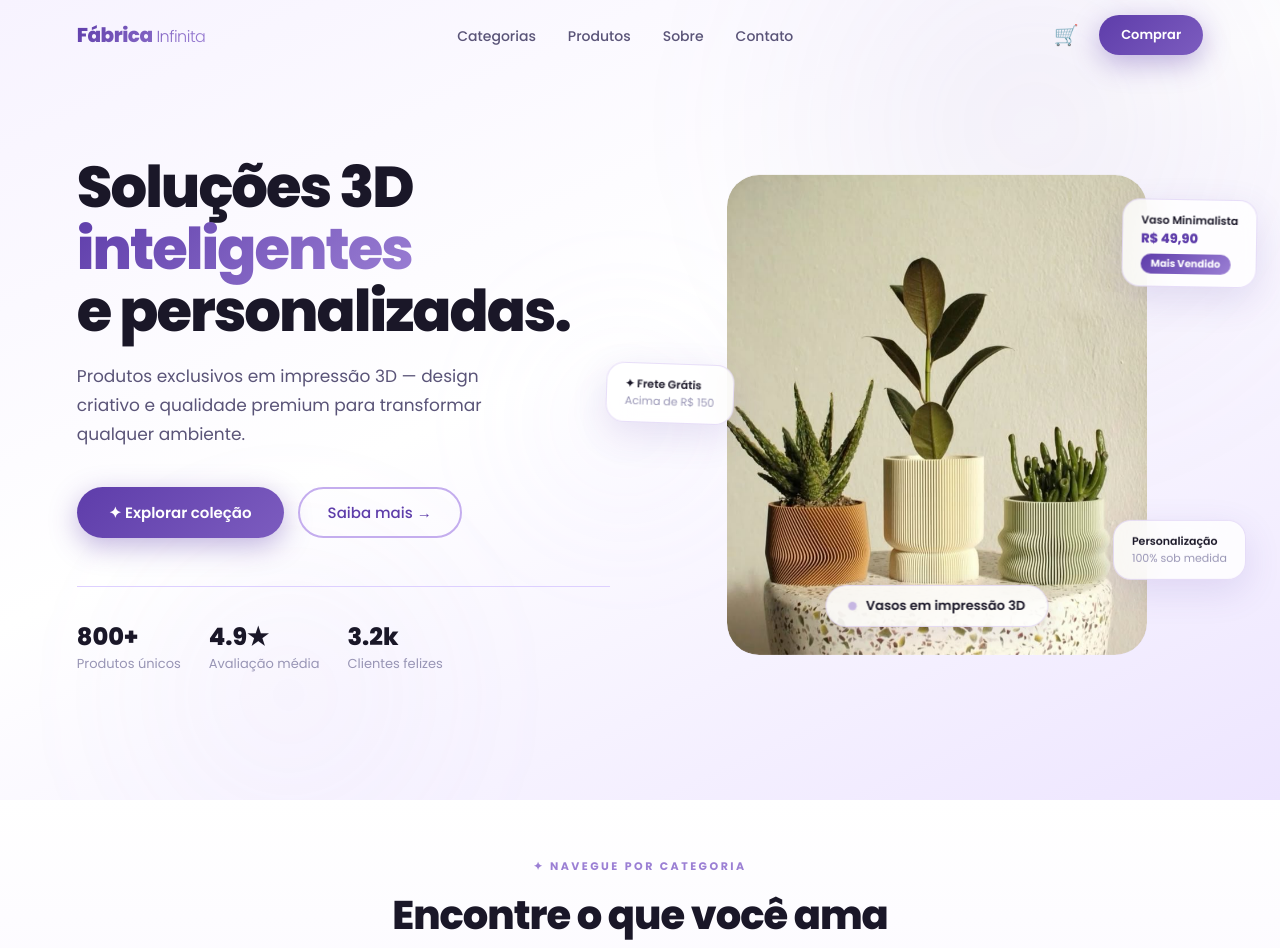
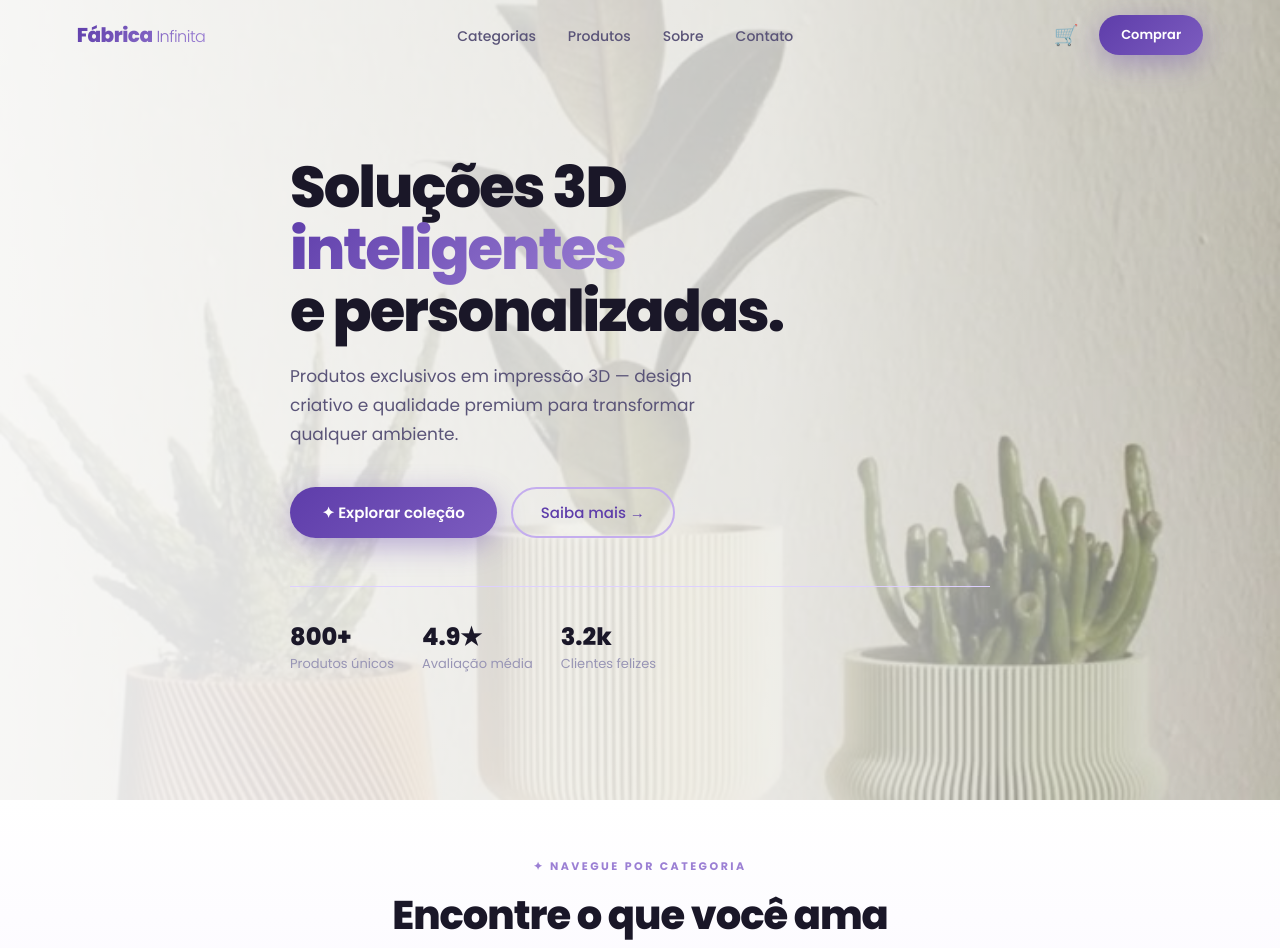
Before and after one commit to fabricainfinita/fabricainfinita, a plain HTML site: page index.html in a window 1280 px wide. Shown: the top 948 px of the page. Drawn offline with Linux system fonts and the light colour scheme.

Commit message:
Add files via upload

```diff
--- a/index.html
+++ b/index.html
@@ -59,12 +59,12 @@
     .mobile-menu a:hover{background:var(--lav-l);color:var(--purple-d)}
 
     /* ─ HERO ─ */
-    .hero{min-height:100vh;background:linear-gradient(155deg,var(--lav-xl) 0%,#fff 45%,var(--lav-l) 100%);display:flex;align-items:center;padding:90px 6% 60px;position:relative;overflow:hidden}
+    .hero{min-height:100vh;display:flex;align-items:center;padding:90px 6% 60px;position:relative;overflow:hidden;background:#000}
     .hblob{position:absolute;border-radius:50%;filter:blur(70px);pointer-events:none;animation:glow 5s ease-in-out infinite}
     .hb1{width:650px;height:650px;background:radial-gradient(circle,rgba(124,92,191,.2) 0%,transparent 70%);top:-200px;right:-80px}
     .hb2{width:450px;height:450px;background:radial-gradient(circle,rgba(196,173,238,.18) 0%,transparent 70%);bottom:-120px;left:5%;animation-delay:2.5s}
     .hb3{width:280px;height:280px;background:radial-gradient(circle,rgba(221,208,255,.25) 0%,transparent 70%);top:35%;left:38%;animation-delay:1.2s}
-    .hero-inner{max-width:1200px;margin:0 auto;display:grid;grid-template-columns:1fr 1fr;gap:60px;align-items:center;width:100%;position:relative}
+    .hero-inner{max-width:700px;margin:0 auto;width:100%;position:relative;z-index:2;text-align:left}
     .hero-badge{display:inline-flex;align-items:center;gap:8px;background:rgba(255,255,255,.7);backdrop-filter:blur(10px);border:1px solid rgba(196,173,238,.4);border-radius:50px;padding:8px 18px;font-size:13px;font-weight:500;color:var(--purple-d);margin-bottom:24px}
     .bdot{width:7px;height:7px;border-radius:50%;background:var(--purple-s);animation:glow 2s ease-in-out infinite}
     .hero-title{font-size:clamp(34px,4.5vw,62px);font-weight:800;letter-spacing:-2px;line-height:1.08;margin-bottom:20px}
@@ -75,8 +75,8 @@
     .stat-num{font-size:24px;font-weight:800;color:var(--dark)}
     .stat-lbl{font-size:13px;color:var(--light)}
     .hero-visual{position:relative;height:500px;display:flex;align-items:center;justify-content:center}
-    .hero-photo-wrap{position:relative;width:420px;height:480px;animation:float 7s ease-in-out infinite;border-radius:32px;overflow:hidden}
-    .hero-photo{width:100%;height:100%;object-fit:cover;border-radius:32px;box-shadow:0 32px 80px rgba(94,61,170,.22);display:block}
+    .hero-photo-wrap{position:relative;width:100%;height:520px;border-radius:32px;overflow:hidden}
+    .hero-photo{width:100%;height:100%;object-fit:cover;border-radius:32px;box-shadow:0 32px 80px rgba(94,61,170,.22);display:block;animation:float 7s ease-in-out infinite}
     .hero-photo-badge{position:absolute;bottom:28px;left:50%;transform:translateX(-50%);background:rgba(255,255,255,.85);backdrop-filter:blur(16px);border:1px solid rgba(196,173,238,.4);border-radius:50px;padding:10px 22px;display:flex;align-items:center;gap:10px;white-space:nowrap;box-shadow:0 8px 28px rgba(94,61,170,.15)}
     .hero-photo-dot{width:8px;height:8px;border-radius:50%;background:var(--purple-s);animation:glow 2s ease-in-out infinite}
     .hero-photo-txt{font-size:13px;font-weight:600;color:var(--dark)}
@@ -337,17 +337,14 @@
 </div>
 
 <!-- ═══ HERO ══════════════════════════════════════════════════════════════════ -->
-<section class="hero">
-  <div class="hblob hb1"></div>
-  <div class="hblob hb2"></div>
-  <div class="hblob hb3"></div>
+<section class="hero" style="position:relative"><img src="foto-capa.jpg" alt="Fábrica Infinita" style="position:absolute;inset:0;width:100%;height:100%;object-fit:cover;object-position:center;z-index:0;filter:brightness(0.75)"><div style="position:absolute;inset:0;background:linear-gradient(to right,rgba(255,255,255,.92) 0%,rgba(255,255,255,.75) 60%,rgba(255,255,255,.3) 100%);z-index:1"></div>
   <div class="hero-inner">
     <div>
 
       <h1 class="hero-title fu1">Soluções 3D<br><span class="grad">inteligentes</span><br>e personalizadas.</h1>
       <p class="hero-sub fu2">Produtos exclusivos em impressão 3D — design criativo e qualidade premium para transformar qualquer ambiente.</p>
       <div class="hero-ctas fu3">
-        <a href="#produtos" class="btn-p">✦ Explorar coleção</a>
+        <a href="#categorias" class="btn-p">✦ Explorar coleção</a>
         <a href="#sobre" class="btn-s">Saiba mais →</a>
       </div>
       <div class="hero-stats fu3">
@@ -355,30 +352,7 @@
         <div><div class="stat-num">4.9★</div><div class="stat-lbl">Avaliação média</div></div>
         <div><div class="stat-num">3.2k</div><div class="stat-lbl">Clientes felizes</div></div>
       </div>
-    </div>
-    <div class="hero-visual">
-      <div class="hero-photo-wrap">
-        <img class="hero-photo" src="foto-capa.jpg" alt="Vasos de plantas em impressão 3D sobre mesa de mármore terrazzo">
-        <div class="hero-photo-badge">
-          <span class="hero-photo-dot"></span>
-          <span class="hero-photo-txt">Vasos em impressão 3D</span>
-        </div>
-      </div>
-      <div class="hero-float-card hfc1">
-        <div class="hfc-label">Vaso Minimalista</div>
-        <div class="hfc-price">R$ 49,90</div>
-        <div class="hfc-tag">Mais Vendido</div>
-      </div>
-      <div class="hero-float-card hfc2">
-        <div class="hfc-label">✦ Frete Grátis</div>
-        <div style="font-size:11px;color:var(--light)">Acima de R$ 150</div>
-      </div>
-      <div class="hero-float-card hfc3">
-        <div class="hfc-label">Personalização</div>
-        <div style="font-size:11px;color:var(--light)">100% sob medida</div>
-      </div>
-    </div>
-  </div>
+    </div></div>
 </section>
 
 <!-- ═══ CATEGORIAS ════════════════════════════════════════════════════════════ -->
@@ -409,35 +383,11 @@
       <p class="ssub">Os queridinhos da galera</p>
     </div>
     <div class="prods-grid" id="prodsGrid"></div>
-    <div style="text-align:center;margin-top:48px">
-      <a href="#" class="btn-s" style="font-size:15px">Ver toda a coleção →</a>
-    </div>
+
   </div>
 </section>
 
 <!-- ═══ POR QUE NÓS ═══════════════════════════════════════════════════════════ -->
-<section class="why-sec" id="depoimentos">
-  <div class="wblob wb1"></div>
-  <div class="wblob wb2"></div>
-  <div class="si">
-    <div class="shd">
-      <div class="stag">✦ Por que a Fábrica Infinita</div>
-      <h2 class="stitle">Feito com o carinho que você merece.</h2>
-      <p class="ssub">Cada peça que produzimos aqui na Fábrica, carrega atenção aos detalhes, trabalho artesanal e muito amor</p>
-    </div>
-    <div class="feats-grid" id="featsGrid"></div>
-
-    <div style="margin-top:56px;padding-top:48px;border-top:1px solid rgba(255,255,255,.1)">
-      <div class="shd" style="margin-bottom:32px">
-        <div class="stag" style="color:var(--lilac)">✦ O que os clientes dizem</div>
-        <h2 class="stitle" style="color:#fff">Feedbacks que amamos</h2>
-        <p class="ssub" style="color:rgba(255,255,255,.55)">Confira a avaliação de alguns clientes sobre nossos produtos e atendimento</p>
-      </div>
-      <div class="testi-grid" id="testiGrid"></div>
-    </div>
-  </div>
-</section>
-
 <!-- ═══ SOBRE ═══════════════════════════════════════════════════════════════════ -->
 <section class="sobre-sec" id="sobre">
   <div class="sobre-inner">
@@ -460,6 +410,28 @@
         <div><div class="stat-num">3.2k</div><div class="stat-lbl">Clientes felizes</div></div>
         <div><div class="stat-num">4.9★</div><div class="stat-lbl">Avaliação média</div></div>
       </div>
+    </div>
+  </div>
+</section>
+
+<section class="why-sec" id="depoimentos">
+  <div class="wblob wb1"></div>
+  <div class="wblob wb2"></div>
+  <div class="si">
+    <div class="shd">
+      <div class="stag">✦ Por que a Fábrica Infinita</div>
+      <h2 class="stitle">Feito com o carinho que você merece.</h2>
+      <p class="ssub">Cada peça que produzimos aqui na Fábrica, carrega atenção aos detalhes, trabalho artesanal e muito amor</p>
+    </div>
+    <div class="feats-grid" id="featsGrid"></div>
+
+    <div style="margin-top:56px;padding-top:48px;border-top:1px solid rgba(255,255,255,.1)">
+      <div class="shd" style="margin-bottom:32px">
+        <div class="stag" style="color:var(--lilac)">✦ O que os clientes dizem</div>
+        <h2 class="stitle" style="color:#fff">Feedbacks que amamos</h2>
+        <p class="ssub" style="color:rgba(255,255,255,.55)">Confira a avaliação de alguns clientes sobre nossos produtos e atendimento</p>
+      </div>
+      <div class="testi-grid" id="testiGrid"></div>
     </div>
   </div>
 </section>
```
